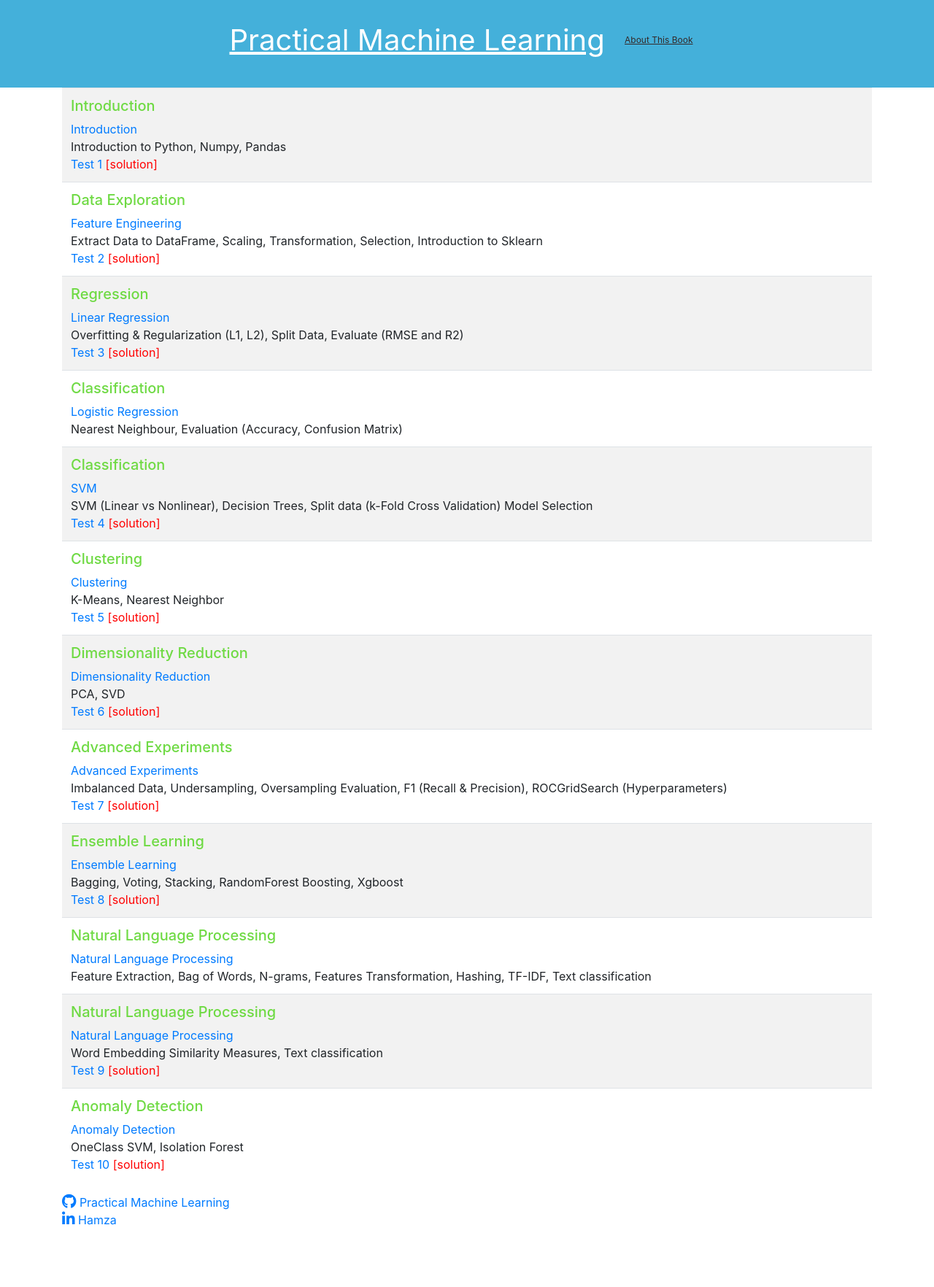
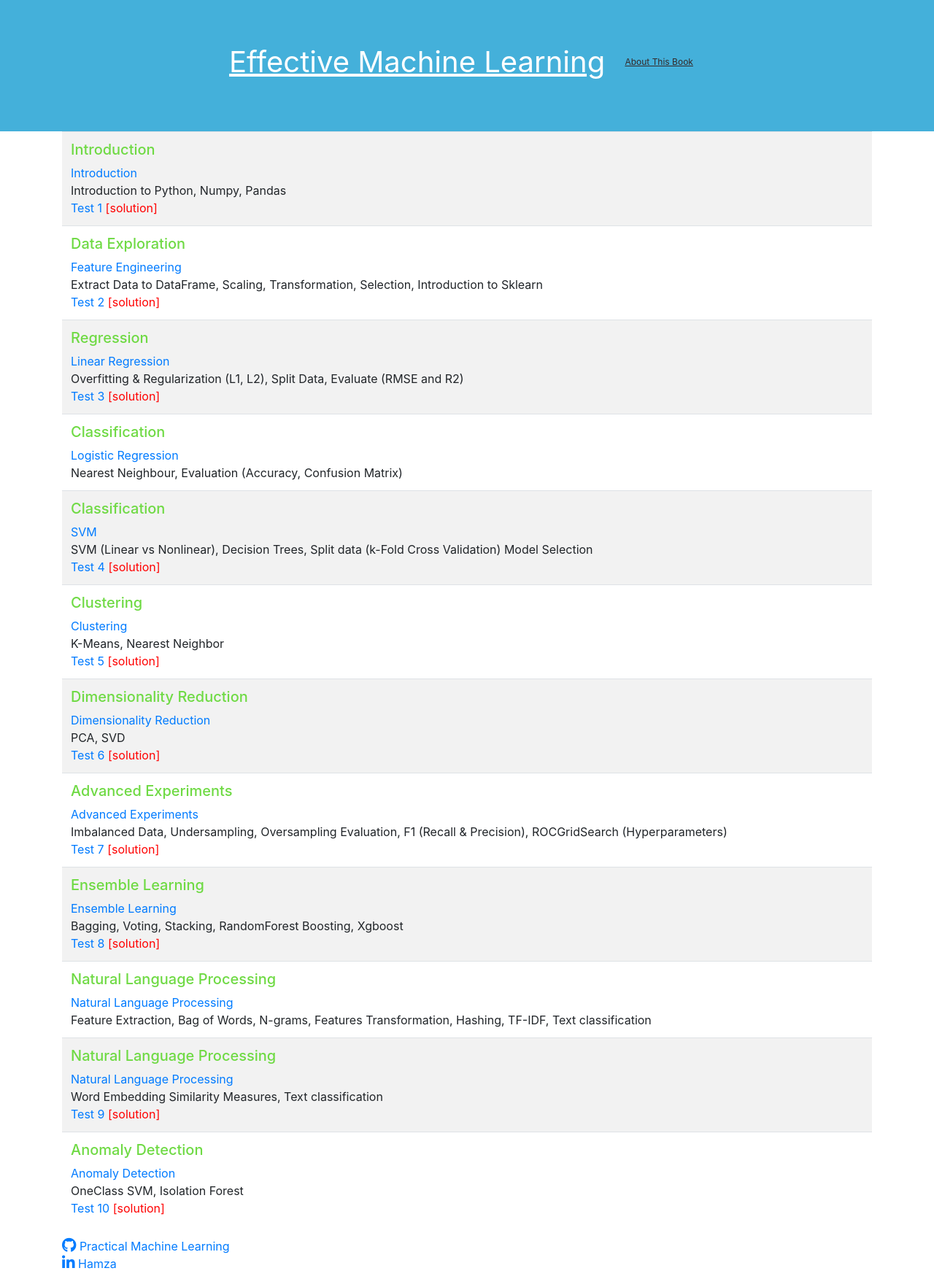
Before and after one commit to alizeeshan-07/alizeeshan-07.github.io, a Jekyll site: the page built from index.html, in a window 1280 px wide. Shown: the whole page at 73% size. Built offline with Jekyll 4.4.1, drawn with Linux system fonts in a browser that asks for light colours; nearby versions of some CDN libraries; before the commit the page ends 1704 px from its top, so only the background shows below that.

Commit message:
Update default.html

```diff
--- a/_layouts/default.html
+++ b/_layouts/default.html
@@ -3,13 +3,13 @@
 <head>
 	<link rel="stylesheet" href="https://use.fontawesome.com/releases/v5.6.1/css/all.css">
 
-	<title>Practical Machine Learning</title>
+	<title>Effective Machine Learning</title>
 	<meta name="viewport" content="width-device-width">
 	<style>
 		.header {
 			background-color: #44b0da;
-			padding: 20px;
-			padding-bottom: 30px;
+			padding: 50px;
+			padding-bottom: 60px;
 			text-align: center;
 			font-size: 40px;
 		}
@@ -25,7 +25,7 @@
 		<div class="header">
 				<a class="navbar-brand" href="/" style="color: white;">
 					<div style="color: white; font-size: 40px; text-decoration: underline;">
-						Practical Machine Learning
+						Effective Machine Learning
 					</div>
 				</a>
 				<a class="navbar-brand" href="/about-this-book" style="color: rgb(24, 23, 23);">
```
